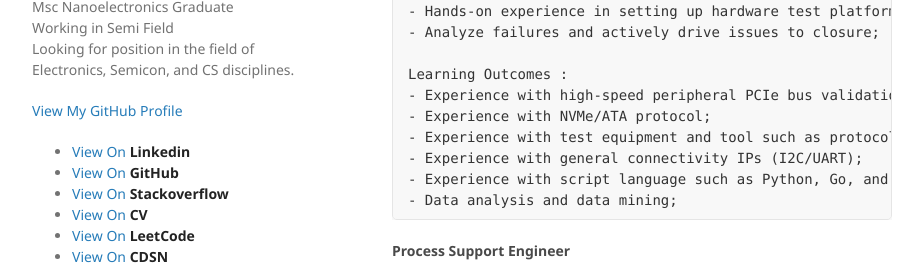
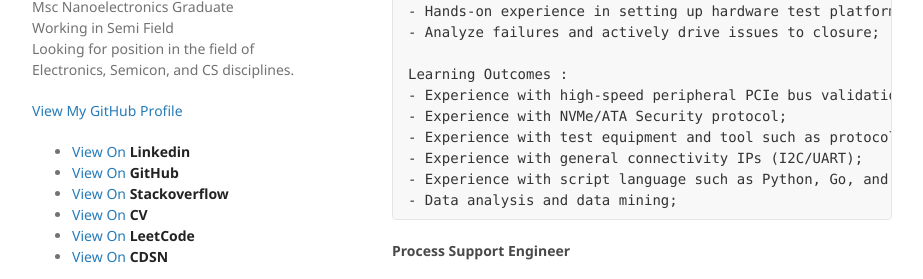
Before and after one commit to mangomangomango0820/mangomangomango0820.github.io, a Jekyll site: the page built from index.md, in a window 1280 px wide and 900 px high, scrolled down 643 px. Shown: the part 341-620 px from the top of the window, without its empty margins (178-1101 px from the left). Built offline with Jekyll 4.4.1, drawn with Linux system fonts in a browser that asks for light colours; a script that is not in the unit is left out; our own code applies the rules of GitHub Pages for plain Markdown files; some of the changed text lies outside the part shown.

Commit message:
update index.md

```diff
--- a/index.md
+++ b/index.md
@@ -36,7 +36,7 @@ Tasks & Achievements :
 
 Learning Outcomes :
 - Experience with high-speed peripheral PCIe bus validation and debugging;
-- Experience with NVMe/ATA protocol;
+- Experience with NVMe/ATA Security protocol;
 - Experience with test equipment and tool such as protocol analyzer and oscilloscope;
 - Experience with general connectivity IPs (I2C/UART);
 - Experience with script language such as Python, Go, and shell scripts;
```
